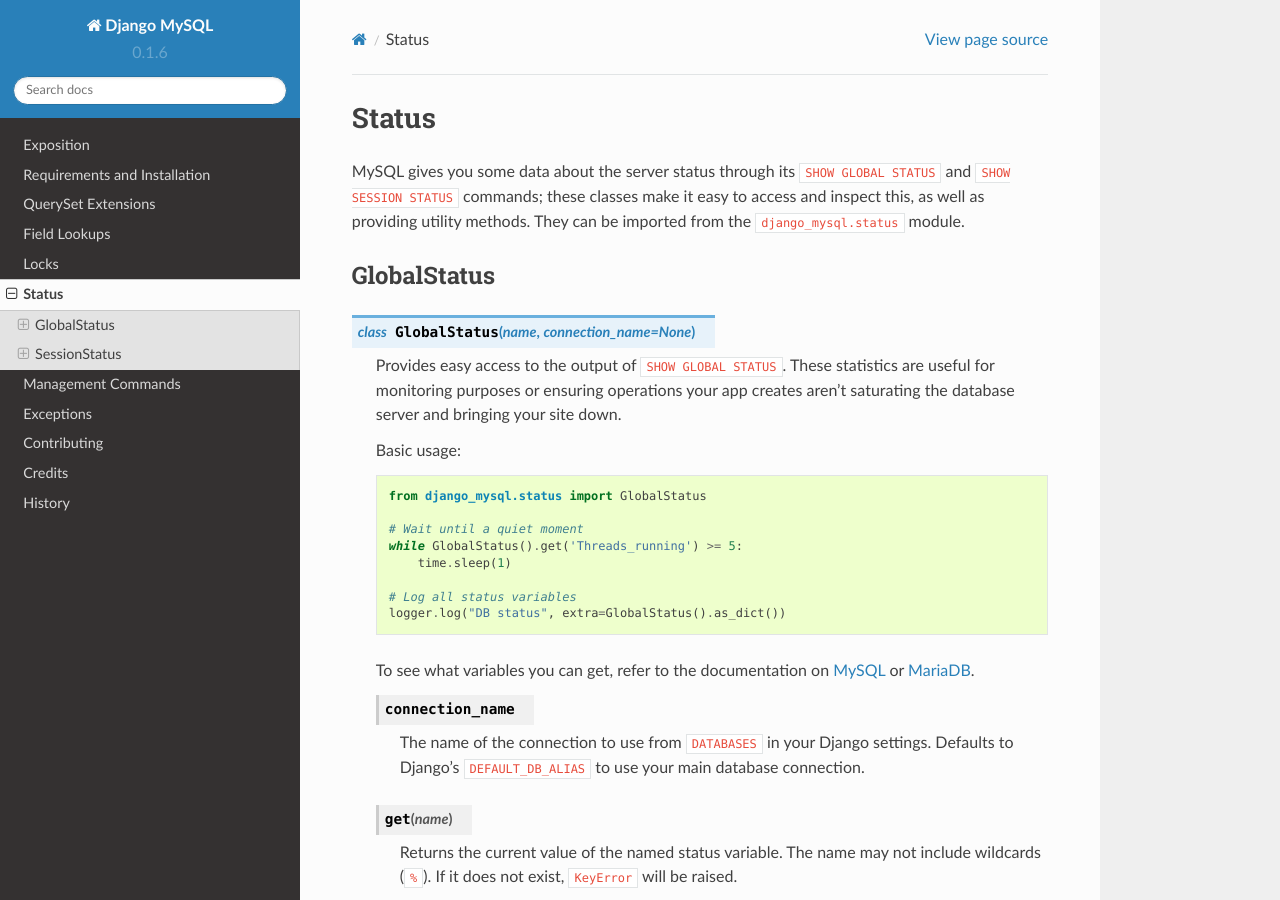
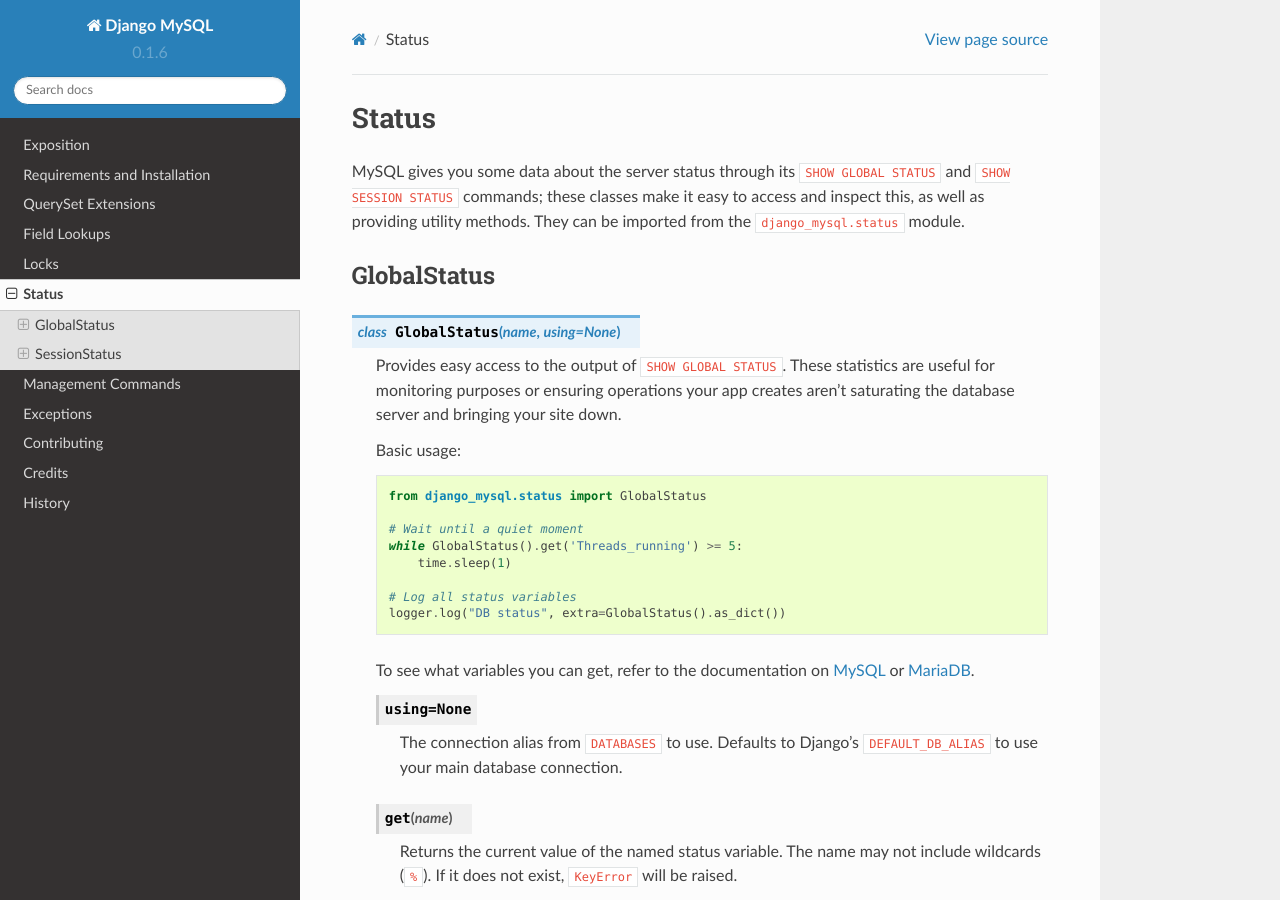
Before and after one commit to adamchainz/django-mysql, a Sphinx documentation site: the page built from docs/status.rst, in a window 1280 px wide and 900 px high. Built offline with Sphinx 7.4.7 and the Read the Docs theme 2.0.0, drawn with Linux system fonts in a browser that asks for light colours.

Commit message:
Fix argument name 'connection_name' -> 'using' for BaseStatus class

```diff
--- a/docs/status.rst
+++ b/docs/status.rst
@@ -14,7 +14,7 @@
 GlobalStatus
 ------------
 
-.. class:: GlobalStatus(name, connection_name=None)
+.. class:: GlobalStatus(name, using=None)
 
     Provides easy  access to the output of ``SHOW GLOBAL STATUS``. These
     statistics are useful for monitoring purposes or ensuring operations your
@@ -36,11 +36,10 @@
     `MySQL <http://dev.mysql.com/doc/refman/5.6/en/show-status.html>`_ or
     `MariaDB <https://mariadb.com/kb/en/mariadb/show-status/>`_.
 
-    .. attribute:: connection_name
+    .. attribute:: using=None
 
-        The name of the connection to use from ``DATABASES`` in your Django
-        settings. Defaults to Django's ``DEFAULT_DB_ALIAS`` to use your main
-        database connection.
+        The connection alias from ``DATABASES`` to use. Defaults to Django's
+        ``DEFAULT_DB_ALIAS`` to use your main database connection.
 
     .. method:: get(name)
 
```
Also changed, not shown: 2 other files.
